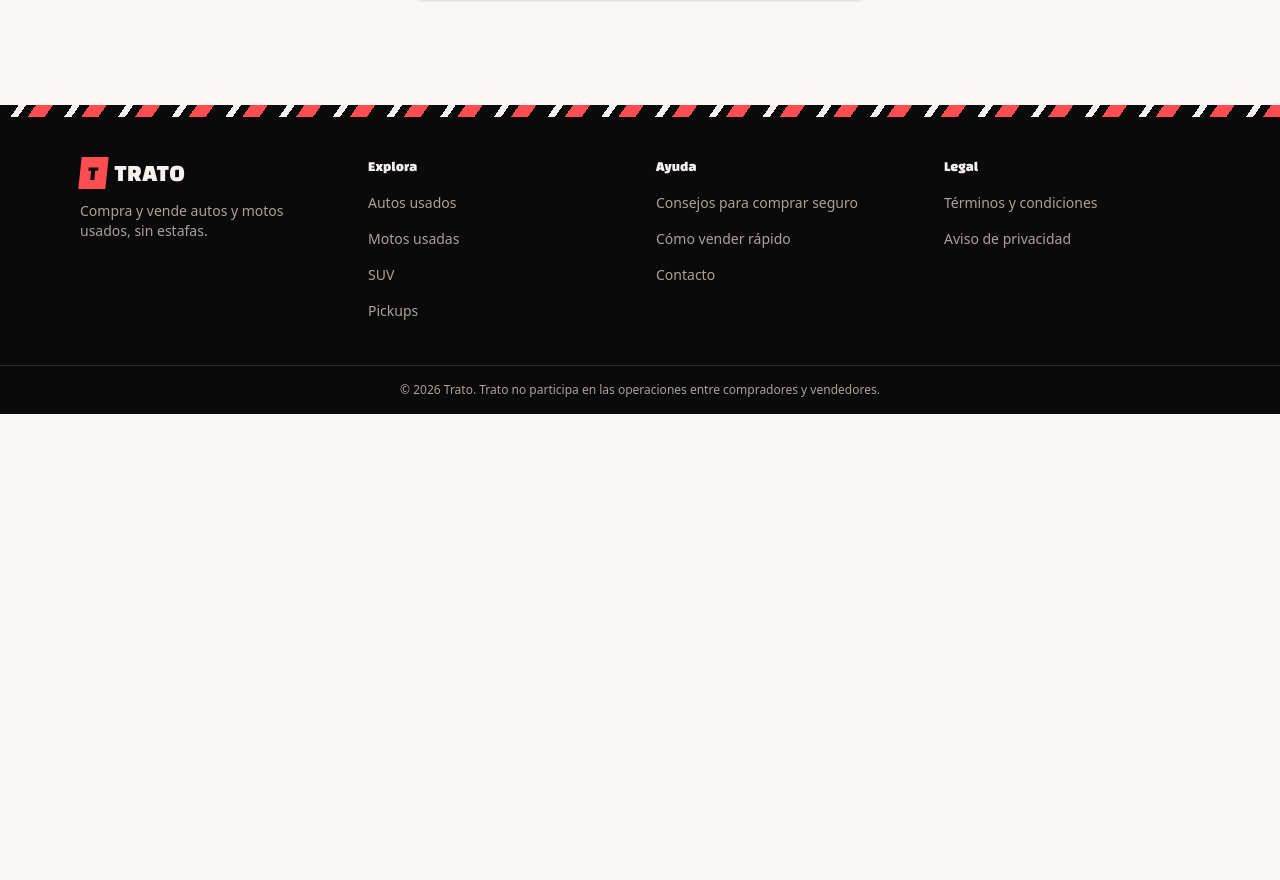
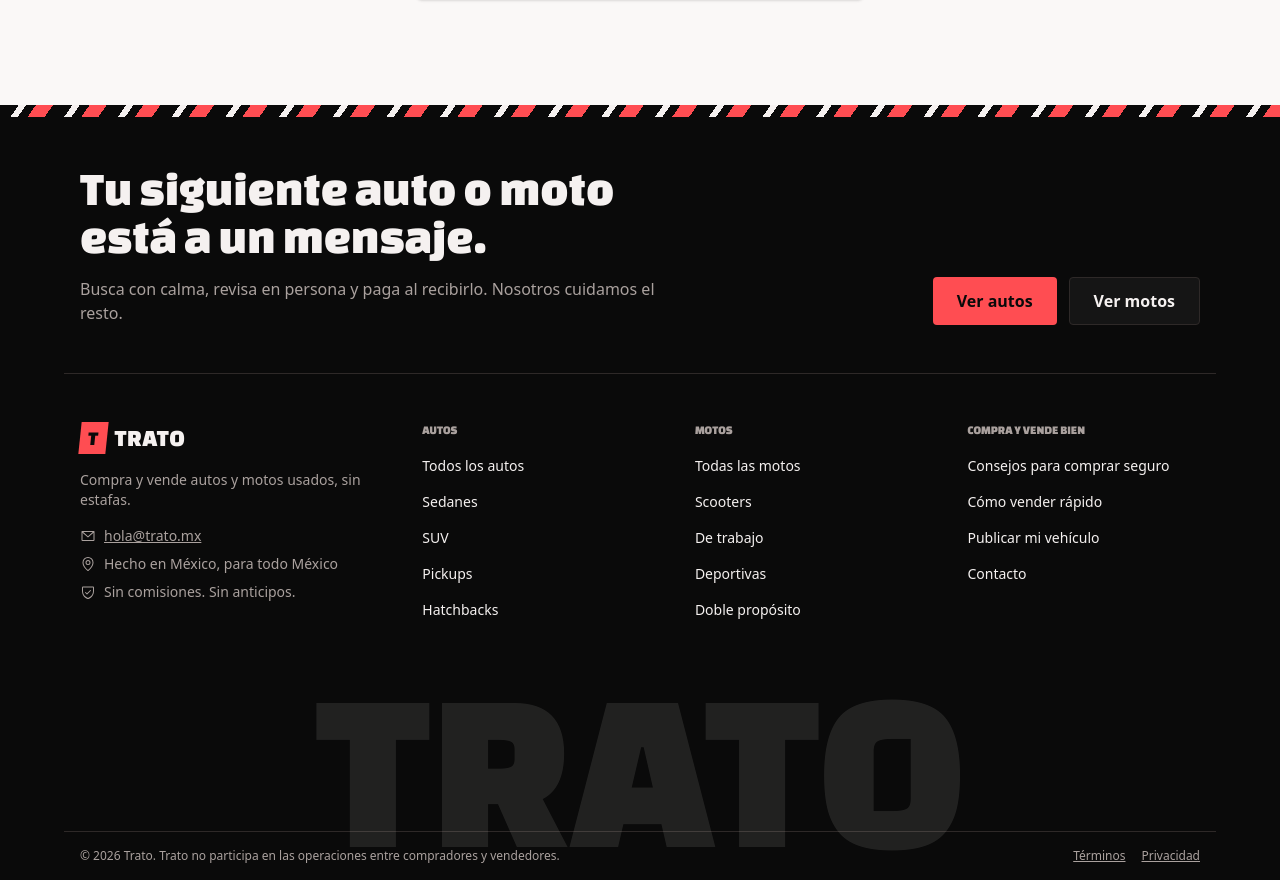
Before and after one commit to haymarceau1-droid/Trato, a Next.js app: page /acceder in a window 1280 px wide. Shown: the part 579-1459 px from the top of the page. Before the commit the page ends 993 px from the top, so only its background shows below. Built offline with nearby package versions, Linux system fonts and the light colour scheme; no server answers.

Commit message:
New home H1 and redesigned footer (CTA, grouped links, wordmark)
Co-Authored-By: Claude Sonnet 5.5 <noreply@anthropic.com>
Claude-Session: https://claude.ai/code/session_01SvitRnRv3x1BTzickVyJRx

```diff
--- a/src/app/page.tsx
+++ b/src/app/page.tsx
@@ -122,11 +122,10 @@ export default async function Home() {
               Autos y motos usados · Todo México
             </p>
             <h1 className="text-5xl leading-[0.95] md:text-7xl">
-              Compra y vende
+              Tu próximo auto
+              <br />o moto usado,
               <br />
-              usados.
-              <br />
-              <span className="text-primary">Sin estafas.</span>
+              <span className="text-primary">sin sustos.</span>
             </h1>
             <p className="text-muted-foreground mt-6 max-w-lg text-lg">
               Publica tu auto o moto gratis o encuentra el que buscas. Cada vendedor confirma su
--- a/src/components/layout/footer.tsx
+++ b/src/components/layout/footer.tsx
@@ -1,61 +1,124 @@
 import Link from "next/link";
+import { EnvelopeSimple, MapPin, ShieldCheck } from "@phosphor-icons/react/dist/ssr";
 import { brand } from "@/config/brand";
+import { LinkButton } from "@/components/ui/button";
 import { Logo } from "./logo";
 
 const cols = [
   {
-    title: "Explora",
+    title: "Autos",
     links: [
-      ["/autos", "Autos usados"],
-      ["/motos", "Motos usadas"],
+      ["/autos", "Todos los autos"],
+      ["/autos/sedan", "Sedanes"],
       ["/autos/suv", "SUV"],
       ["/autos/pickup", "Pickups"],
+      ["/autos/hatchback", "Hatchbacks"],
     ],
   },
   {
-    title: "Ayuda",
+    title: "Motos",
+    links: [
+      ["/motos", "Todas las motos"],
+      ["/motos/scooter", "Scooters"],
+      ["/motos/trabajo", "De trabajo"],
+      ["/motos/deportiva", "Deportivas"],
+      ["/motos/doble-proposito", "Doble propósito"],
+    ],
+  },
+  {
+    title: "Compra y vende bien",
     links: [
       ["/consejos", "Consejos para comprar seguro"],
       ["/como-vender", "Cómo vender rápido"],
+      ["/publicar", "Publicar mi vehículo"],
       ["/contacto", "Contacto"],
-    ],
-  },
-  {
-    title: "Legal",
-    links: [
-      ["/terminos", "Términos y condiciones"],
-      ["/privacidad", "Aviso de privacidad"],
     ],
   },
 ];
 
 export function Footer() {
   return (
-    <footer className="theme-dark bg-background text-foreground mt-16 pb-24 md:pb-0">
+    <footer className="theme-dark bg-background text-foreground mt-16 overflow-hidden pb-24 md:pb-0">
       <div aria-hidden className="stripes h-3" />
-      <div className="container-page grid gap-8 py-10 md:grid-cols-4">
-        <div className="space-y-3">
+
+      {/* Llamada a la acción */}
+      <div className="container-page border-border flex flex-col gap-6 border-b py-12 md:flex-row md:items-end md:justify-between">
+        <div className="max-w-xl space-y-4">
+          <h2 className="text-4xl leading-none md:text-5xl">
+            Tu siguiente auto o moto está a un mensaje.
+          </h2>
+          <p className="text-muted-foreground">
+            Busca con calma, revisa en persona y paga al recibirlo. Nosotros cuidamos el resto.
+          </p>
+        </div>
+        <div className="flex flex-wrap gap-3">
+          <LinkButton href="/autos" size="lg">
+            Ver autos
+          </LinkButton>
+          <LinkButton href="/motos" size="lg" variant="outline">
+            Ver motos
+          </LinkButton>
+        </div>
+      </div>
+
+      {/* Enlaces */}
+      <div className="container-page grid gap-10 py-12 md:grid-cols-[1.3fr_repeat(3,1fr)]">
+        <div className="space-y-4">
           <Logo />
-          <p className="text-muted-foreground text-sm">{brand.tagline}</p>
+          <p className="text-muted-foreground max-w-xs text-sm">{brand.tagline}</p>
+          <ul className="text-muted-foreground space-y-2 text-sm">
+            <li className="flex items-center gap-2">
+              <EnvelopeSimple className="size-4" aria-hidden />
+              <a href={`mailto:${brand.contactEmail}`} className="hover:text-foreground underline">
+                {brand.contactEmail}
+              </a>
+            </li>
+            <li className="flex items-center gap-2">
+              <MapPin className="size-4" aria-hidden /> Hecho en México, para todo México
+            </li>
+            <li className="flex items-center gap-2">
+              <ShieldCheck className="size-4" aria-hidden /> Sin comisiones. Sin anticipos.
+            </li>
+          </ul>
         </div>
         {cols.map((c) => (
-          <div key={c.title}>
-            <h2 className="mb-3 text-sm font-bold">{c.title}</h2>
-            <ul className="text-muted-foreground space-y-2 text-sm">
+          <nav key={c.title} aria-label={c.title}>
+            <h3 className="text-muted-foreground mb-3 text-xs font-semibold tracking-widest uppercase">
+              {c.title}
+            </h3>
+            <ul className="space-y-1 text-sm">
               {c.links.map(([href, label]) => (
                 <li key={href}>
-                  <Link href={href!} className="hover:text-foreground inline-block py-1">
+                  <Link href={href!} className="hover:text-primary inline-block py-1.5 font-medium">
                     {label}
                   </Link>
                 </li>
               ))}
             </ul>
-          </div>
+          </nav>
         ))}
       </div>
-      <div className="border-border text-muted-foreground border-t py-4 text-center text-xs">
-        © {new Date().getFullYear()} {brand.name}. {brand.name} no participa en las operaciones
-        entre compradores y vendedores.
+
+      {/* Marca grande + legal */}
+      <div
+        aria-hidden
+        className="font-display text-foreground/10 -mb-[0.12em] text-center text-[26vw] leading-[0.8] tracking-wide uppercase select-none md:text-[18vw]"
+      >
+        {brand.name}
+      </div>
+      <div className="border-border text-muted-foreground container-page flex flex-col items-center justify-between gap-2 border-t py-4 text-xs md:flex-row">
+        <p>
+          © {new Date().getFullYear()} {brand.name}. {brand.name} no participa en las operaciones
+          entre compradores y vendedores.
+        </p>
+        <p className="flex gap-4">
+          <Link href="/terminos" className="hover:text-foreground underline">
+            Términos
+          </Link>
+          <Link href="/privacidad" className="hover:text-foreground underline">
+            Privacidad
+          </Link>
+        </p>
       </div>
     </footer>
   );
```
